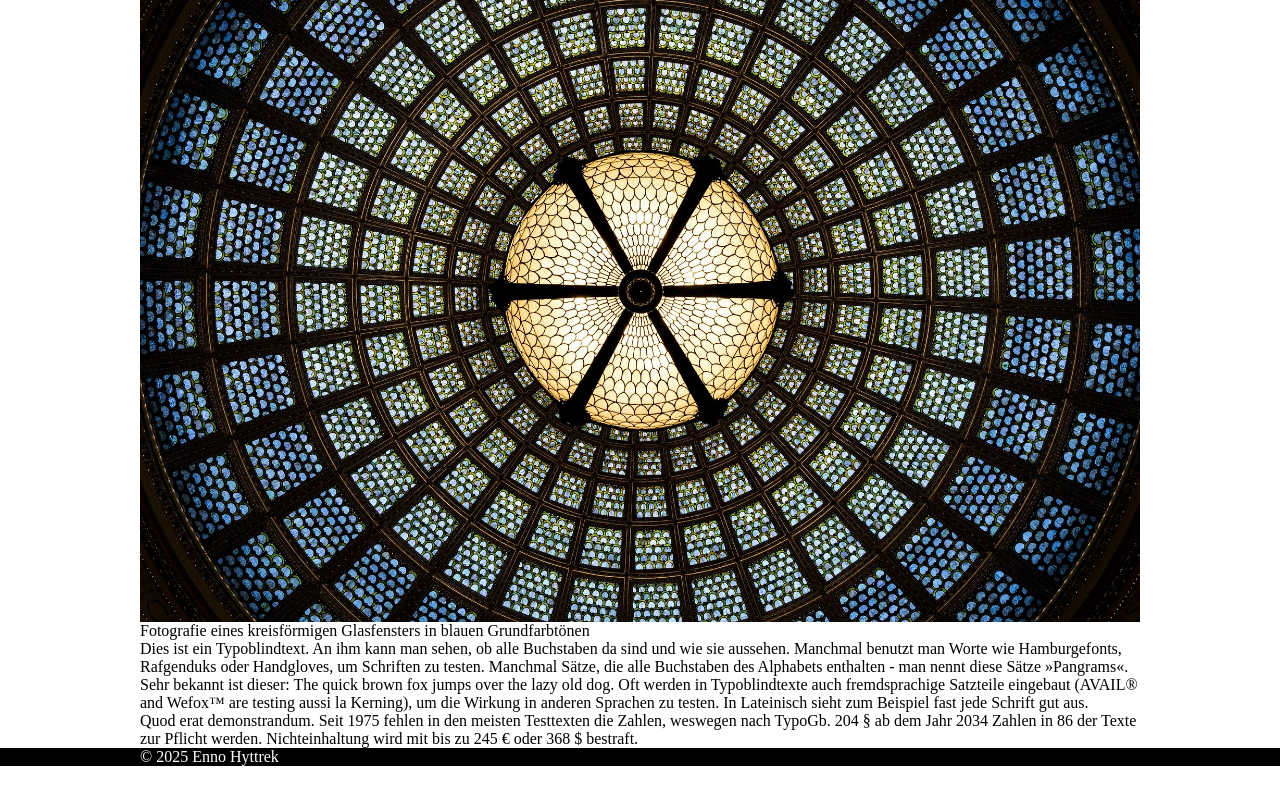
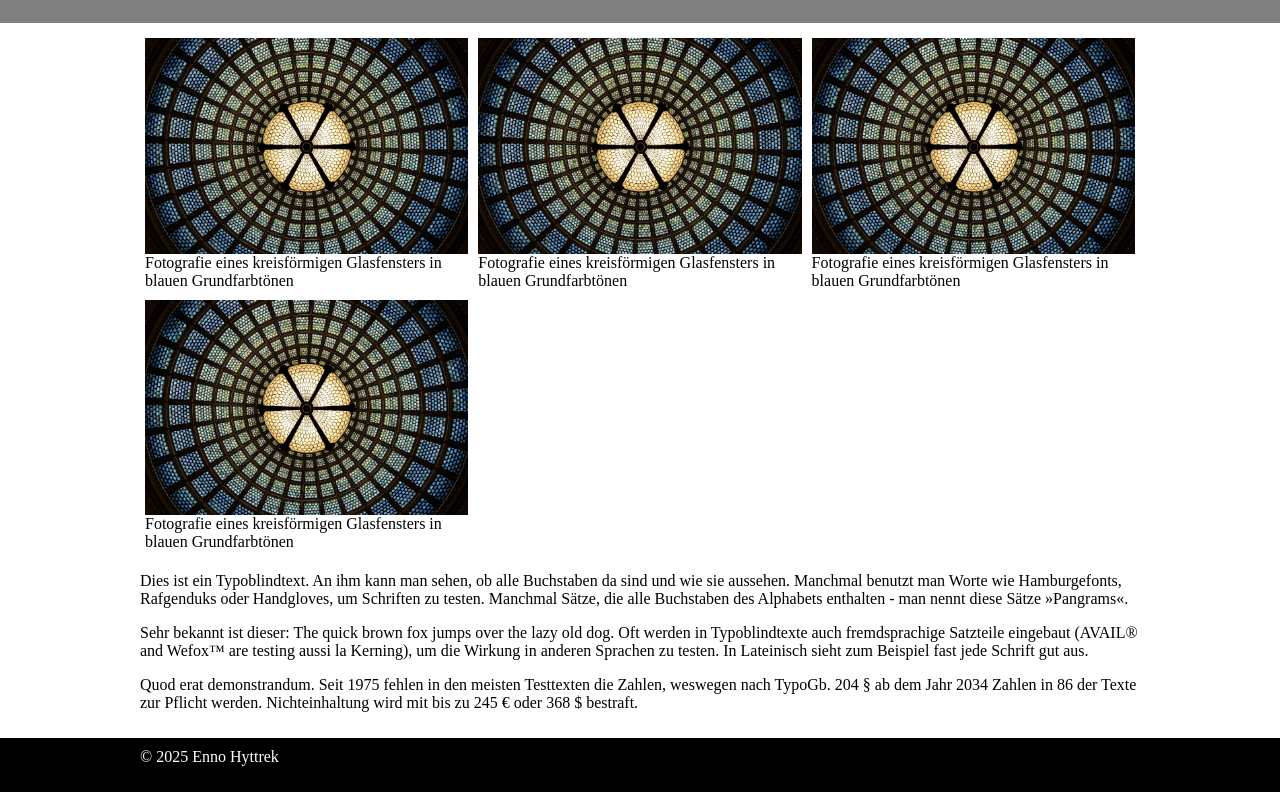
Before and after one commit to ehy-classroom/html-css-introduction, a plain HTML site: page bowmayster/index.html in a window 1280 px wide. Shown: the part 100-892 px from the top of the page. Before the commit the page ends 866 px from the top, so only its background shows below. Drawn offline with Linux system fonts and the light colour scheme.

Commit message:
Version: 0.5

```diff
--- a/bowmayster/index.html
+++ b/bowmayster/index.html
@@ -19,9 +19,13 @@ Lokales Stylesheet für diese Datei
         header,
         main,
         footer {
-            /* padding: 10px; */
+            padding: 10px;
             color: white;
 
+        }
+
+        h1,h2,h3,h4,h5,h6,p {
+            margin-bottom: 1em;
         }
 
         .container {
@@ -41,6 +45,21 @@ Lokales Stylesheet für diese Datei
 
         footer {
             background: black;
+        }
+
+        /*
+BILDGALERIE
+*/
+
+        .gallery {
+            display: flex;
+            flex-wrap: wrap;
+            margin-bottom: 1em;
+        }
+
+        .gallery figure {
+            width: 33.33%;
+            padding: 5px;
         }
     </style>
 
@@ -64,6 +83,8 @@ Lokales Stylesheet für diese Datei
         <main id="content">
             <div class="container">
 
+                <div class="gallery">
+
                     <figure>
                         <img src="../assets/img/stained-glass-1589648_1920.jpg"
                             alt="Fotografie eines kreisförmigen Glasfensters in blauen Grundfarbtönen">
@@ -71,6 +92,32 @@ Lokales Stylesheet für diese Datei
                             Fotografie eines kreisförmigen Glasfensters in blauen Grundfarbtönen
                         </figcaption>
                     </figure>
+
+                    <figure>
+                        <img src="../assets/img/stained-glass-1589648_1920.jpg"
+                            alt="Fotografie eines kreisförmigen Glasfensters in blauen Grundfarbtönen">
+                        <figcaption>
+                            Fotografie eines kreisförmigen Glasfensters in blauen Grundfarbtönen
+                        </figcaption>
+                    </figure>
+
+                    <figure>
+                        <img src="../assets/img/stained-glass-1589648_1920.jpg"
+                            alt="Fotografie eines kreisförmigen Glasfensters in blauen Grundfarbtönen">
+                        <figcaption>
+                            Fotografie eines kreisförmigen Glasfensters in blauen Grundfarbtönen
+                        </figcaption>
+                    </figure>
+
+                    <figure>
+                        <img src="../assets/img/stained-glass-1589648_1920.jpg"
+                            alt="Fotografie eines kreisförmigen Glasfensters in blauen Grundfarbtönen">
+                        <figcaption>
+                            Fotografie eines kreisförmigen Glasfensters in blauen Grundfarbtönen
+                        </figcaption>
+                    </figure>
+
+                </div>
 
                 <p>
                     Dies ist ein Typoblindtext. An ihm kann man sehen, ob alle Buchstaben da sind und wie sie aussehen.
```
Also changed, not shown: extra/flex.html (+1 -1 lines). Lines whose indentation alone changed are shown as unchanged.
